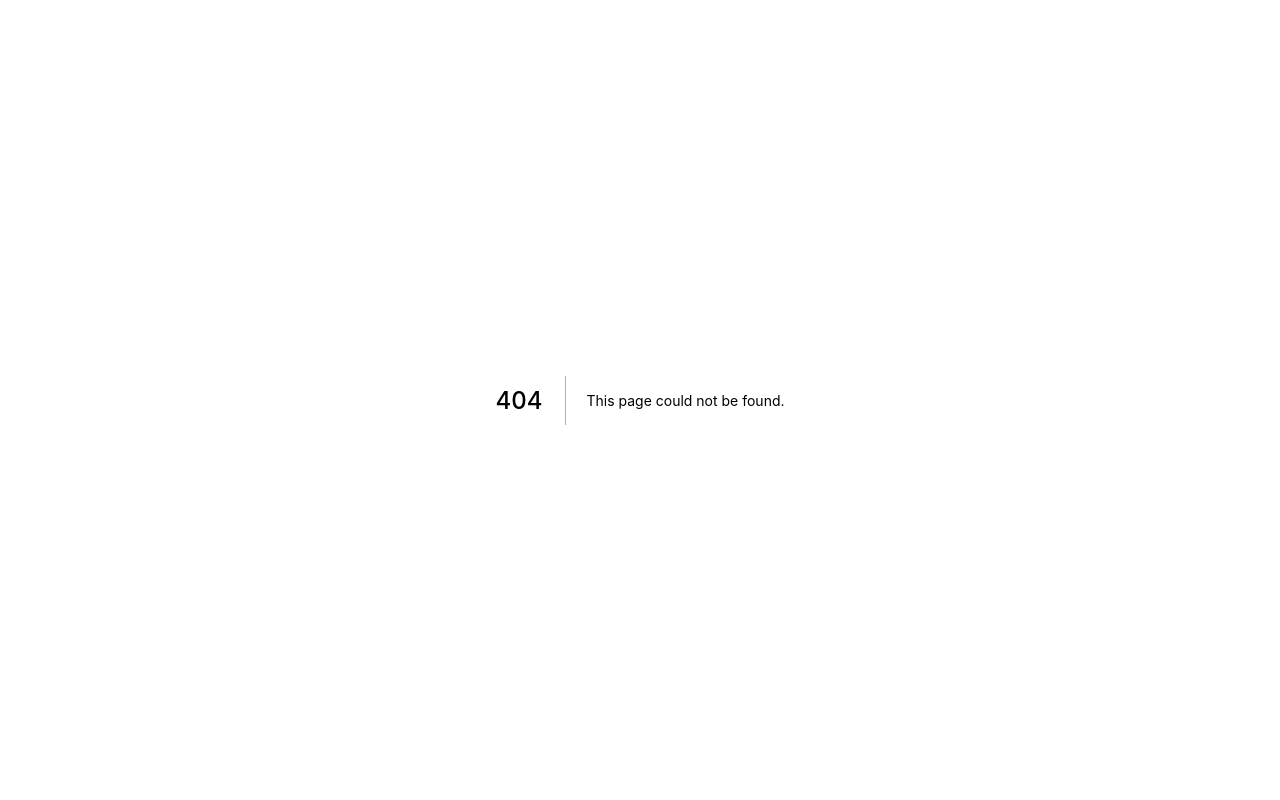
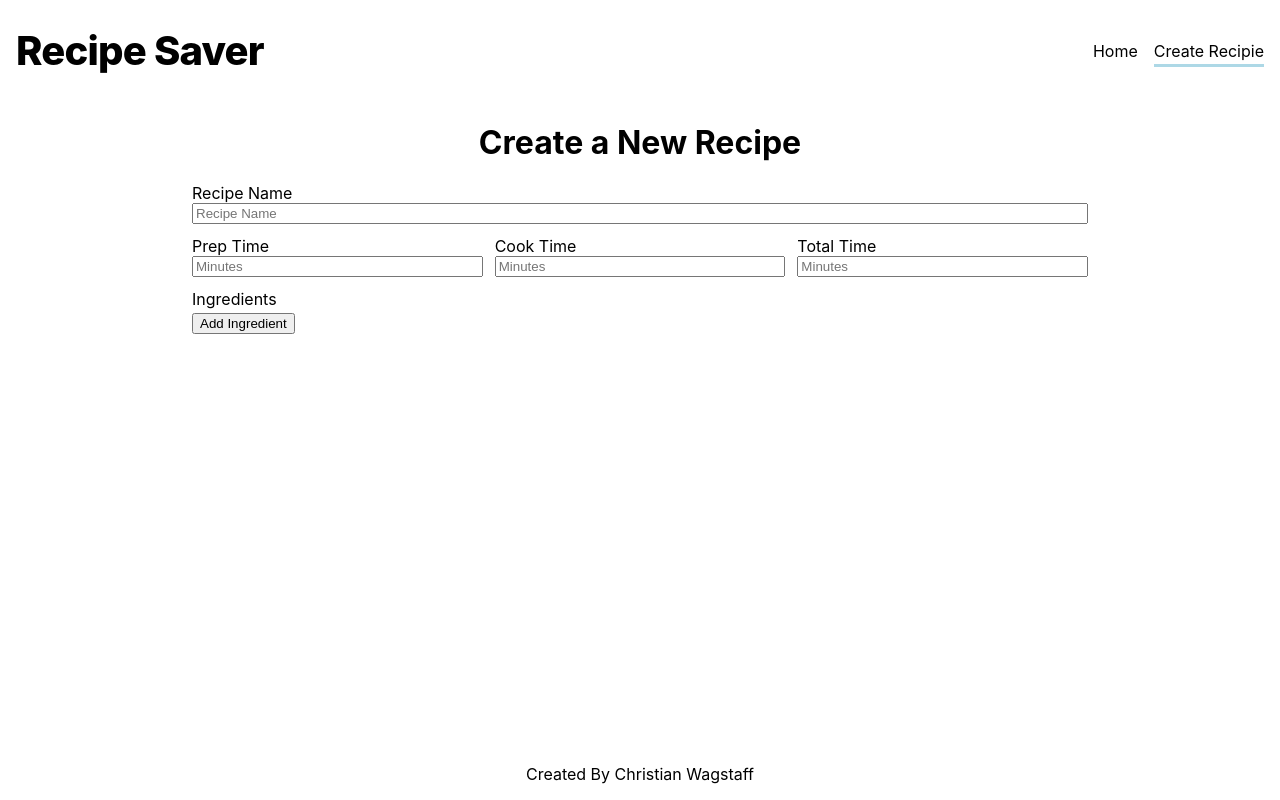
Before and after one commit to christianwagstaff/recipe_saver, a Next.js app: page /recipes/new in a window 1280 px wide. Before the commit this address had no page. Built offline with nearby package versions, Linux system fonts and the light colour scheme.

Commit message:
Added Recipe Form with Dynamic Ingredient List

```diff
--- /dev/null
+++ b/components/FormInput.tsx
@@ -0,0 +1,38 @@
+interface Input {
+  id: string
+  label: string
+  type: string
+  autoComplete: string
+  require?: boolean
+  className?: string
+  placeholder?: string
+  min?: number | string
+  max?: number | string
+}
+
+export default function FormInput({
+  id,
+  label,
+  type,
+  autoComplete,
+  require,
+  className,
+  placeholder,
+  max,
+  min,
+}: Input) {
+  return (
+    <label htmlFor={id} className={className}>
+      {label}
+      <input
+        id={id}
+        type={type}
+        autoComplete={autoComplete}
+        {...(require ? 'required' : '')}
+        placeholder={placeholder}
+        max={max}
+        min={min}
+      />
+    </label>
+  )
+}
--- /dev/null
+++ b/components/NewRecipeForm.module.css
@@ -0,0 +1,60 @@
+.form {
+  display: flex;
+  flex-direction: column;
+  gap: 12px;
+  width: 80%;
+}
+
+.form > * {
+  width: 100%;
+  max-width: 100%;
+}
+
+.times {
+  display: grid;
+  grid-template-columns: 1fr 1fr 1fr;
+  gap: 12px;
+}
+
+.input {
+  width: 100%;
+  max-width: 100%;
+  display: flex;
+  flex-direction: column;
+}
+
+.input.error {
+  border-color: red;
+}
+
+.invalidInput {
+  font-size: 0.7rem;
+  color: red;
+}
+
+.ingredientList {
+  display: flex;
+  flex-direction: column;
+  align-items: flex-start;
+  gap: 4px;
+}
+
+.ingredient {
+  width: 100%;
+  display: grid;
+  grid-template-columns: auto auto 3fr auto;
+  gap: 6px;
+  align-items: flex-start;
+}
+
+.remove {
+  background-color: rgb(255, 176, 176);
+  border-radius: 1px;
+  height: 1fr;
+  width: 1fr;
+}
+
+.col {
+  display: flex;
+  flex-direction: column;
+}
--- /dev/null
+++ b/components/NewRecipeForm.tsx
@@ -0,0 +1,217 @@
+import { FormEvent, useState } from 'react'
+// import { submitNewRecipe } from '../lib/recipies'
+import FormInput from './FormInput'
+import styles from './NewRecipeForm.module.css'
+
+interface Ingredient {
+  name: string
+  amount: number | string
+  unit: string
+
+  errors: {
+    name: null | string
+    amount: null | string
+    unit: null | string
+  }
+}
+
+const NewRecipeForm = () => {
+  const [ingredients, setIngredients] = useState<Ingredient[]>([])
+  const saveNewRecipe = (e: FormEvent) => {
+    e.preventDefault() // Don't redirect page on submit
+  }
+  const handleRemoveIngredient = (e: FormEvent, index: number) => {
+    e.preventDefault()
+    setIngredients((prev) => prev.filter((item) => item !== prev[index]))
+  }
+  const prevIsValid = () => {
+    if (ingredients.length === 0) {
+      return true
+    }
+    const someEmpty = ingredients.some(
+      (i) => i.amount === '' || i.name === '' || i.unit === ''
+    )
+
+    if (someEmpty) {
+      ingredients.map((item, index) => {
+        const allPrev = [...ingredients]
+
+        if (ingredients[index].name === '') {
+          allPrev[index].errors.name = 'Name is Required'
+        }
+        if (ingredients[index].unit === '') {
+          allPrev[index].errors.unit = 'Unit is Required'
+        }
+        if (ingredients[index].amount === '') {
+          allPrev[index].errors.amount = 'Amount is Required'
+        }
+
+        setIngredients(allPrev)
+      })
+    }
+
+    return !someEmpty
+  }
+  const handleAddIngredient = (e: FormEvent) => {
+    e.preventDefault()
+    const newIngredientState = {
+      name: '',
+      amount: '',
+      unit: '',
+
+      errors: {
+        name: null,
+        amount: null,
+        unit: null,
+      },
+    }
+    if (prevIsValid()) {
+      setIngredients([...ingredients, newIngredientState])
+    }
+  }
+  const handleIngredientChange = (e: any, index: number) => {
+    e.preventDefault()
+    setIngredients((prev) => {
+      return prev.map((item, i) => {
+        if (i !== index) {
+          return item
+        } else {
+          return {
+            ...item,
+            [e.target.name]: e.target.value,
+
+            // Clear Errors when user inputs
+            errors: {
+              ...item.errors,
+              [e.target.name]:
+                e.target.value.length > 0
+                  ? null
+                  : `${e.target.name} is required`,
+            },
+          }
+        }
+      })
+    })
+  }
+
+  return (
+    <form onSubmit={saveNewRecipe} className={styles.form}>
+      <FormInput
+        id="name"
+        type="text"
+        label="Recipe Name"
+        autoComplete="off"
+        require={true}
+        className={styles.input}
+        placeholder="Recipe Name"
+      />
+      <div className={styles.times}>
+        <FormInput
+          id="prepTime"
+          type="number"
+          label="Prep Time"
+          autoComplete="off"
+          require={true}
+          className={styles.input}
+          placeholder="Minutes"
+          min={0}
+        />
+        <FormInput
+          id="cookTime"
+          type="number"
+          label="Cook Time"
+          autoComplete="off"
+          require={true}
+          className={styles.input}
+          placeholder="Minutes"
+          min={0}
+        />
+        <FormInput
+          id="totalTime"
+          type="number"
+          label="Total Time"
+          autoComplete="off"
+          require={true}
+          className={styles.input}
+          placeholder="Minutes"
+          min={0}
+        />
+      </div>
+      <label htmlFor="ingredient-list" className={styles.ingredientList}>
+        Ingredients
+        {ingredients.map((ingredient, index) => {
+          return (
+            <div className={styles.ingredient}>
+              <div className={styles.col}>
+                <input
+                  type="number"
+                  placeholder="Amount"
+                  className={
+                    ingredient.errors.amount
+                      ? `${styles.input} ${styles.error}`
+                      : styles.input
+                  }
+                  name="amount"
+                  value={ingredient.amount}
+                  onChange={(e) => handleIngredientChange(e, index)}
+                />
+                {ingredient.errors.amount && (
+                  <div className={styles.invalidInput}>Amount is required</div>
+                )}
+              </div>
+              <div className={styles.col}>
+                <select
+                  name="unit"
+                  className={
+                    ingredient.errors.unit
+                      ? `${styles.input} ${styles.error}`
+                      : styles.input
+                  }
+                  value={ingredient.unit}
+                  onChange={(e) => handleIngredientChange(e, index)}
+                >
+                  <option value=""></option>
+                  <option value="cup">cup</option>
+                  <option value="oz">oz</option>
+                  <option value="g">gram</option>
+                  <option value="tsp">tsp</option>
+                  <option value="tbsp">tbsp</option>
+                </select>
+                {ingredient.errors.unit && (
+                  <div className={styles.invalidInput}>Required</div>
+                )}
+              </div>
+              <div className={styles.col}>
+                <input
+                  type="text"
+                  name="name"
+                  placeholder="Ingredient Name"
+                  className={
+                    ingredient.errors.name
+                      ? `${styles.input} ${styles.error}`
+                      : styles.input
+                  }
+                  value={ingredient.name}
+                  onChange={(e) => handleIngredientChange(e, index)}
+                />{' '}
+                {ingredient.errors.name && (
+                  <div className={styles.invalidInput}>Name is required</div>
+                )}
+              </div>
+
+              <button
+                onClick={(e) => handleRemoveIngredient(e, index)}
+                className={styles.remove}
+              >
+                X
+              </button>
+            </div>
+          )
+        })}
+        <button onClick={handleAddIngredient}>Add Ingredient</button>
+      </label>
+    </form>
+  )
+}
+
+export default NewRecipeForm
--- a/components/layout.module.css
+++ b/components/layout.module.css
@@ -9,9 +9,12 @@
 
 .main {
   flex-grow: 1;
-  max-width: 36rem;
+  width: 100%;
+  max-width: min(100%, 70rem);
   display: flex;
-  justify-content: center;
+  justify-content: flex-start;
+  align-items: center;
+  flex-direction: column;
 }
 
 .footer {
--- a/components/layout.tsx
+++ b/components/layout.tsx
@@ -11,10 +11,8 @@ export const siteTitle = 'Recipe Saver'
 
 export default function Layout({
   children,
-  home,
 }: {
   children: React.ReactNode
-  home?: boolean
 }) {
   return (
     <div className={styles.container}>
@@ -29,13 +27,6 @@ export default function Layout({
       </Head>
       <Header name={name} />
       <main className={styles.main}>{children}</main>
-      {!home && (
-        <div className={styles.backToHome}>
-          <Link href="/">
-            <a>← Back to home</a>
-          </Link>
-        </div>
-      )}
       <footer className={styles.footer}>
         <a
           href="https://github.com/christianwagstaff"
--- a/components/nav.tsx
+++ b/components/nav.tsx
@@ -48,7 +48,7 @@ export default function Nav() {
             </li>
             <NavLink url="/" name="Home" router={router} />
             <NavLink
-              url="/recipies/new"
+              url="/recipes/new"
               name="Create Recipie"
               router={router}
             />
@@ -58,7 +58,7 @@ export default function Nav() {
       {!isMobile && (
         <ul className={styles.navList}>
           <NavLink url="/" name="Home" router={router} />
-          <NavLink url="/recipies/new" name="Create Recipie" router={router} />
+          <NavLink url="/recipes/new" name="Create Recipie" router={router} />
         </ul>
       )}
     </nav>
--- a/pages/index.tsx
+++ b/pages/index.tsx
@@ -3,7 +3,7 @@ import Layout from '../components/layout'
 
 const Home: NextPage = () => {
   return (
-    <Layout home>
+    <Layout>
       <h1>HomePage</h1>
     </Layout>
   )
--- a/pages/recipies/new.tsx
+++ b/pages/recipes/new.tsx
@@ -1,9 +1,11 @@
 import Layout from '../../components/layout'
+import NewRecipeForm from '../../components/NewRecipeForm'
 
 export default function NewRecipe() {
   return (
     <Layout>
       <h1>Create a New Recipe</h1>
+      <NewRecipeForm />
     </Layout>
   )
 }
```
Also changed, not shown: hooks/useLocalStorage.ts (added, +9 -0 lines), lib/recipes.ts (added, +26 -0 lines), lib/recipies.ts (deleted).
